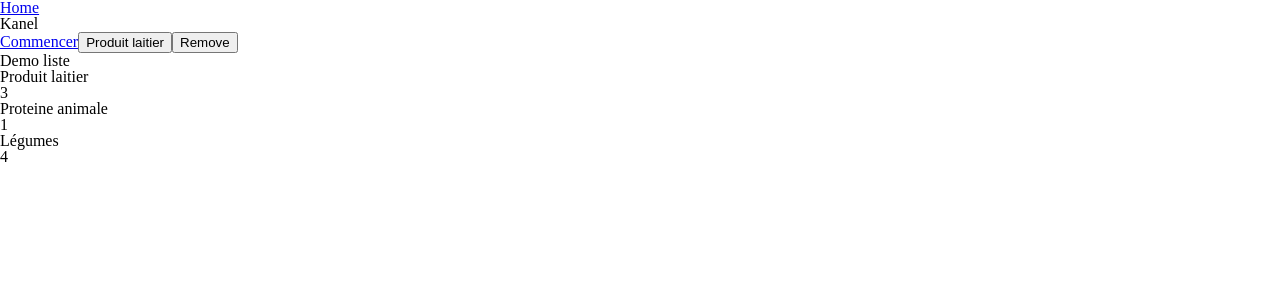
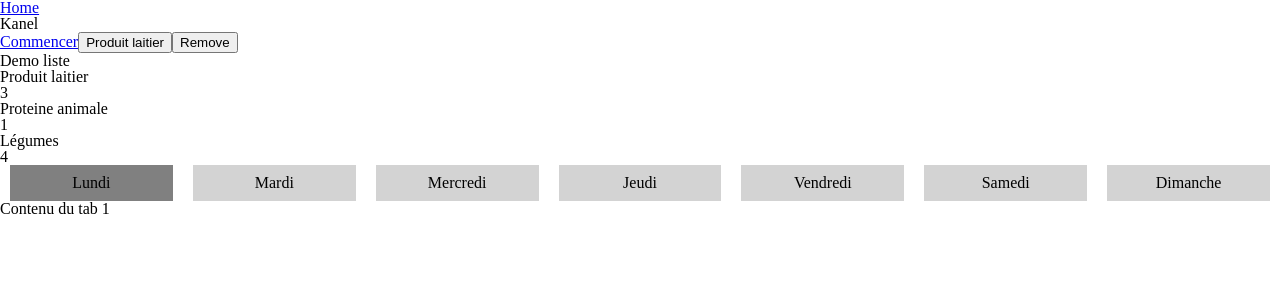
Before and after one commit to antoinechassagne/kanel, a Vue app: page / in a window 1280 px wide. Shown: the top 300 px of the page. Built offline with nearby package versions, Linux system fonts and the light colour scheme.

Commit message:
:sparkles: Add component Tabs

```diff
--- /dev/null
+++ b/src/components/tabs/Tabs.vue
@@ -0,0 +1,50 @@
+<template>
+  <div class="tabs">
+    <nav class="tabs__navigation">
+      <ul>
+        <li
+          v-for="tab in tabs"
+          :key="tab.id"
+          :class="getActiveClass(tab.id)"
+          class="tab"
+          @click="goToTab(tab.id)"
+        >
+          <slot name="tab-navigation" :tab="tab" />
+        </li>
+      </ul>
+    </nav>
+    <main class="tab__content">
+      <keep-alive>
+        <slot name="tab-content" :currentTab="currentTab" />
+      </keep-alive>
+    </main>
+  </div>
+</template>
+
+<script>
+export default {
+  name: 'Tabs',
+  data() {
+    return {
+      currentTab: this.tabs[0]
+    };
+  },
+  props: {
+    tabs: {
+      type: Array,
+      required: true
+    }
+  },
+  methods: {
+    goToTab(tabId) {
+      this.currentTab = this.tabs.find(tab => tab.id === tabId);
+    },
+    getActiveClass(tabId) {
+      return this.currentTab.id === tabId ? 'tab--active' : '';
+    }
+  },
+  created() {
+    this.goToTab(this.tabs[0].id);
+  }
+};
+</script>
--- /dev/null
+++ b/src/scss/components/_tabs.scss
@@ -0,0 +1,25 @@
+.tabs {
+  &__navigation {
+    ul {
+      display: flex;
+      justify-content: space-between;
+      width: 100%;
+    }
+  }
+
+  &__content {
+  }
+
+  .tab {
+    width: calc(100% / 7);
+    margin: 0 10px;
+    background: lightgrey;
+    padding: 10px;
+    text-align: center;
+    cursor: pointer;
+
+    &--active {
+      background: gray;
+    }
+  }
+}
--- a/src/scss/main.scss
+++ b/src/scss/main.scss
@@ -10,3 +10,4 @@
 
 // Components
 @import 'components/heading';
+@import 'components/tabs';
--- a/src/views/Home.vue
+++ b/src/views/Home.vue
@@ -11,6 +11,10 @@
         <p>{{ item.value }}</p>
       </template>
     </list>
+    <tabs :tabs="tabs">
+      <template v-slot:tab-navigation="{ tab }">{{ tab.title }}</template>
+      <template v-slot:tab-content="{ currentTab }">Contenu du tab {{currentTab.id}}</template>
+    </tabs>
     <base-footer />
   </div>
 </template>
@@ -23,6 +27,7 @@ import ButtonRouter from '@/components/buttons/ButtonRouter';
 import ButtonAdd from '@/components/buttons/ButtonAdd';
 import ButtonRemove from '@/components/buttons/ButtonRemove';
 import List from '@/components/texts/List';
+import Tabs from '@/components/tabs/Tabs';
 
 export default {
   name: 'Home',
@@ -33,7 +38,8 @@ export default {
     ButtonRouter,
     ButtonAdd,
     ButtonRemove,
-    List
+    List,
+    Tabs
   },
   data() {
     return {
@@ -41,6 +47,15 @@ export default {
         { label: 'Produit laitier', value: 3 },
         { label: 'Proteine animale', value: 1 },
         { label: 'Légumes', value: 4 }
+      ],
+      tabs: [
+        { id: 1, title: 'Lundi' },
+        { id: 2, title: 'Mardi' },
+        { id: 3, title: 'Mercredi' },
+        { id: 4, title: 'Jeudi' },
+        { id: 5, title: 'Vendredi' },
+        { id: 6, title: 'Samedi' },
+        { id: 7, title: 'Dimanche' }
       ]
     };
   },
```
